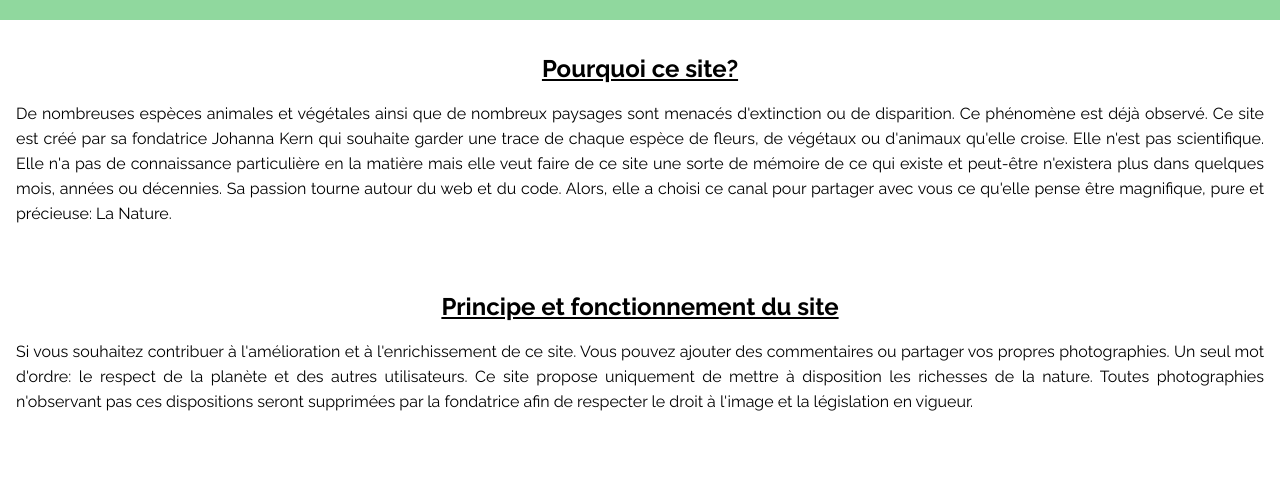
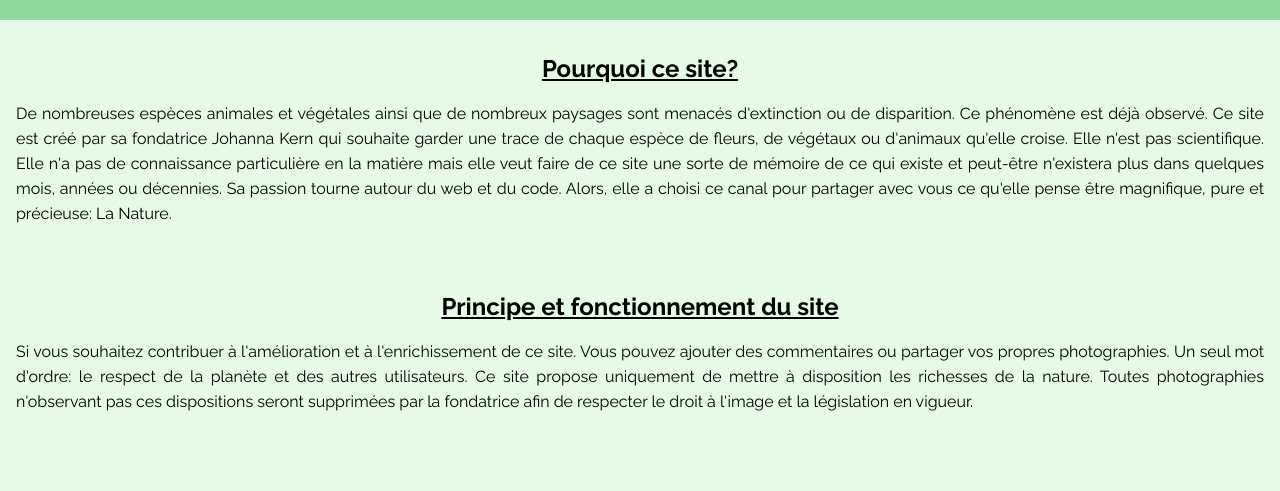
Before and after one commit to Fleurdel34/Fleurdel34-Projet-Personnel-Nature, a plain HTML site: page index.html in a window 1280 px wide. Shown: the part 270-761 px from the top of the page. Drawn offline with Linux system fonts and the light colour scheme.

Commit message:
Image page animal mise modif background-color body

```diff
--- a/style.css
+++ b/style.css
@@ -5,6 +5,7 @@ body{
     text-align: justify;
     margin:0;
     padding: 0;
+    background-color: rgb(231, 250, 231);
 
 }
 
@@ -100,7 +101,6 @@ body{
     justify-content: center;
     margin-bottom: 3rem;
     margin-top: 3rem;
-
 }
 .article_pages{
     display: grid;
```
Also changed, not shown: images/PhotoPageAnimal.jpg.
